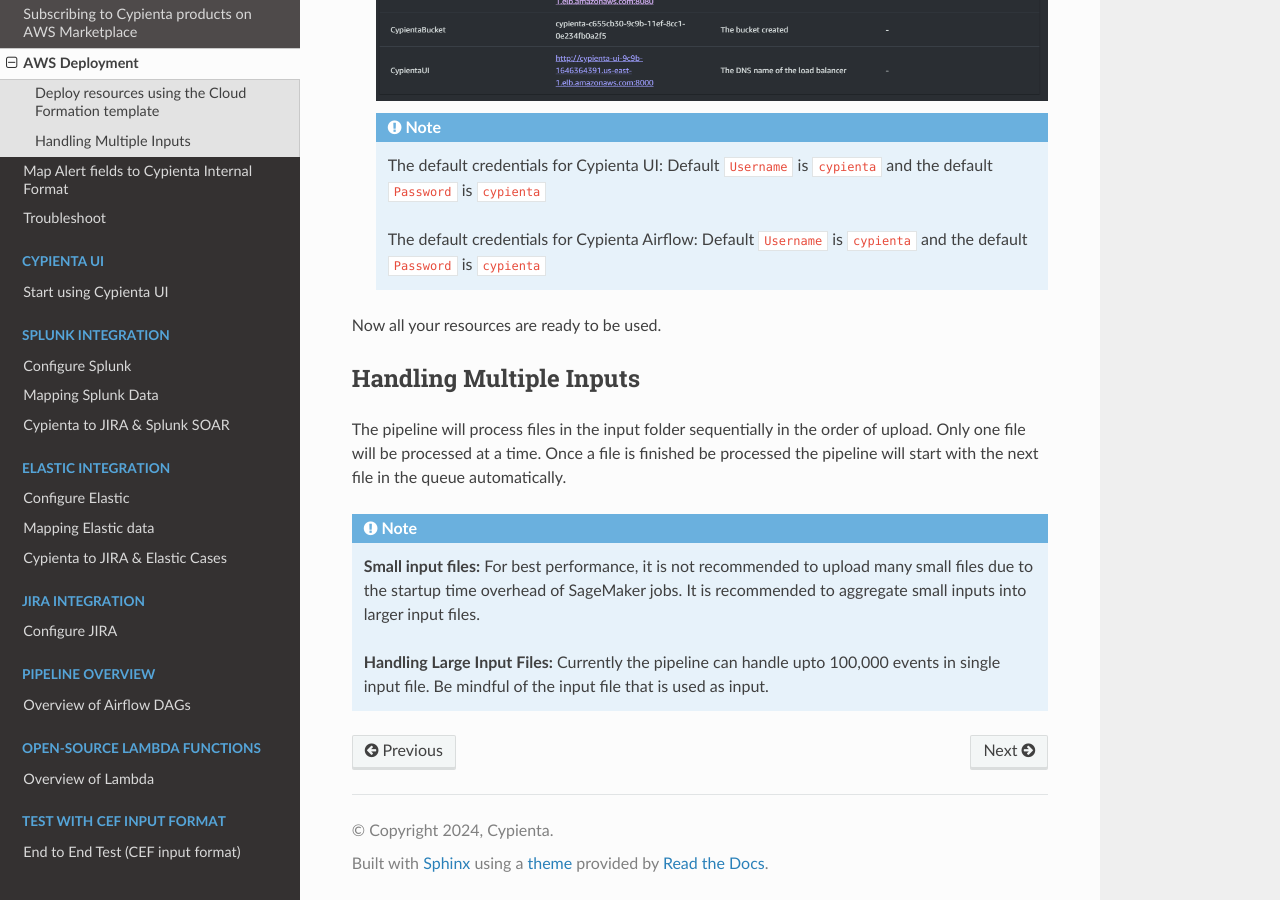
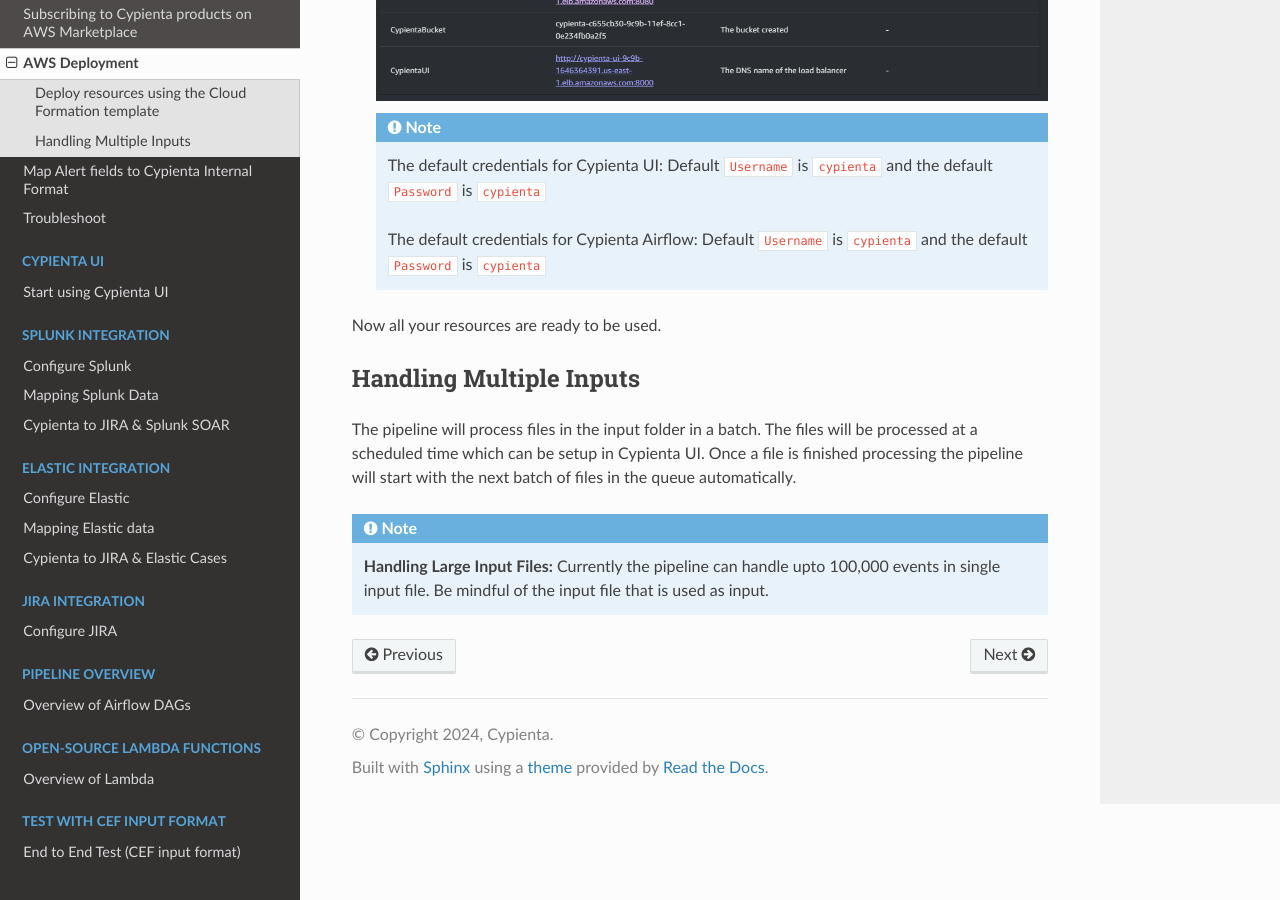
Before and after one commit to cypienta/docs, a Sphinx documentation site: the page built from docs/source/getting_started/deploy.rst, in a window 1280 px wide and 900 px high, scrolled down 2754 px. Built offline with Sphinx 7.4.7 and the Read the Docs theme 3.1.0, drawn with Linux system fonts in a browser that asks for light colours.

Commit message:
airflow schedule

```diff
--- a/docs/source/getting_started/deploy.rst
+++ b/docs/source/getting_started/deploy.rst
@@ -98,13 +98,10 @@
 Handling Multiple Inputs
 -------------------------
 
-The pipeline will process files in the input folder sequentially in the order of upload.
-Only one file will be processed at a time. Once a file is finished be processed the
-pipeline will start with the next file in the queue automatically.
+The pipeline will process files in the input folder in a batch.
+The files will be processed at a scheduled time which can be setup in Cypienta UI. Once a file is finished processing the
+pipeline will start with the next batch of files in the queue automatically.
 
 .. note::
-    **Small input files:** For best performance, it is not recommended to upload many
-    small files due to the startup time overhead of SageMaker jobs.
-    It is recommended to aggregate small inputs into larger input files.
 
     **Handling Large Input Files:** Currently the pipeline can handle upto 100,000 events in single input file. Be mindful of the input file that is used as input.
```
Also changed, not shown: docs/source/deploy_ui/airflow.rst (added, +51 -0 lines), docs/source/deploy_ui/resources/airflow_schedule.png (added), docs/source/deploy_ui/resources/airflow_schedule_edit.png (added), docs/source/deploy_ui/resources/bastet_airflow.png (added).
